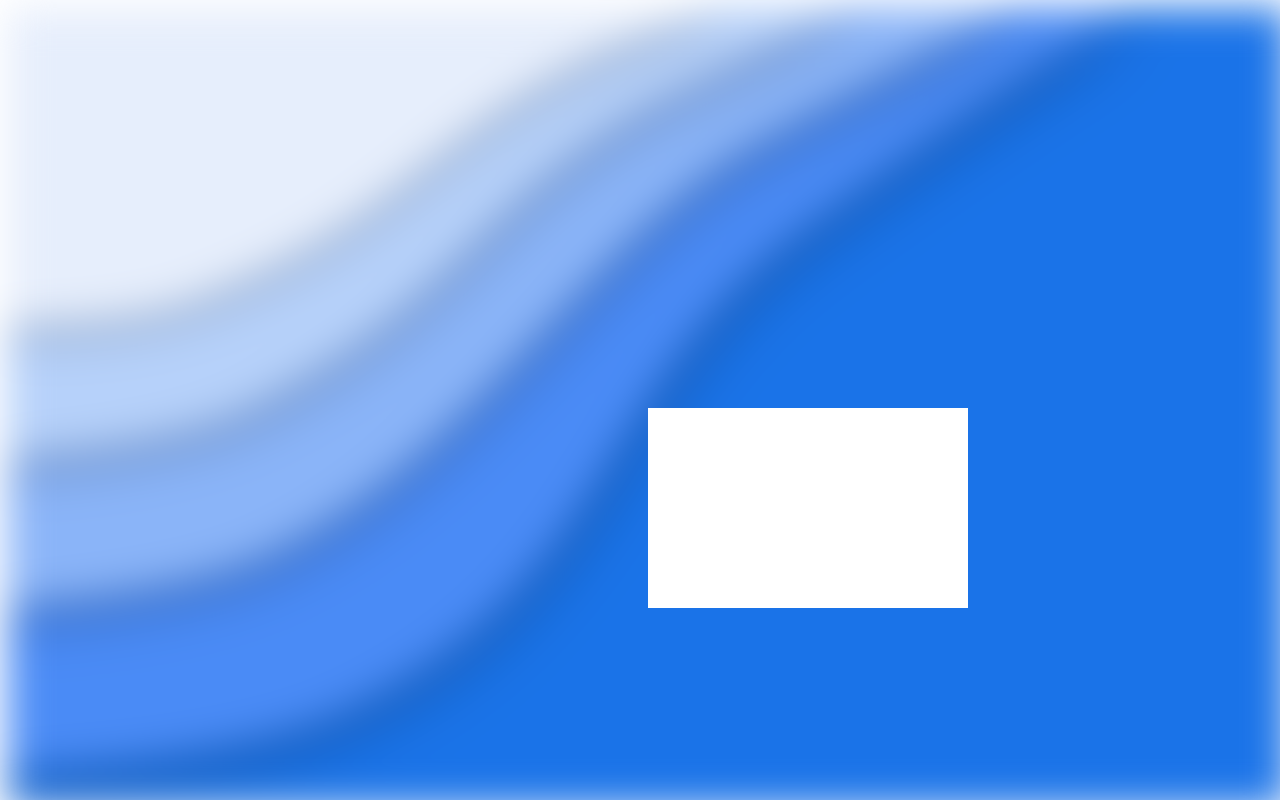
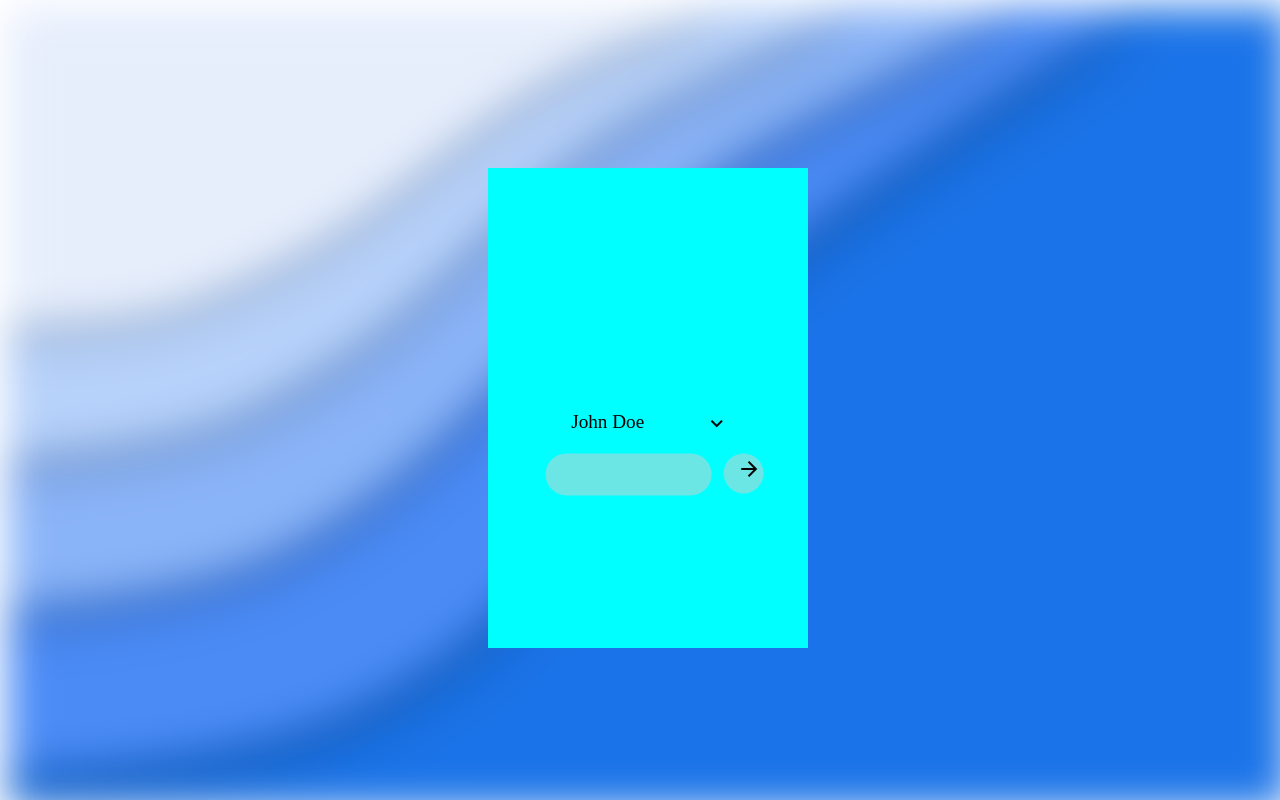
Before and after one commit to DarkSystemGit/eupneaLogin, a plain HTML site: page index.html in a window 1280 px wide. Drawn offline with nearby package versions, Linux system fonts and the light colour scheme.

Commit message:
main page login form items scetchup

```diff
--- a/index.html
+++ b/index.html
@@ -1,19 +1,37 @@
 <!DOCTYPE html>
 <html lang="en">
+
 <head>
     <meta charset="UTF-8">
     <meta name="viewport" content="width=device-width, initial-scale=1.0">
     <title>Login</title>
     <link rel="stylesheet" href="main.css">
+    <link rel="stylesheet"
+        href="https://fonts.googleapis.com/css2?family=Material+Symbols+Outlined:opsz,wght,FILL,GRAD@48,400,0,0" />
 </head>
+
 <body>
     <img src="background.png" class="background">
     <div class="main">
-        <div class="loginForm"></div>
+        <div class="loginForm">
+            <div class="usernamepos">
+                <p style="font-size:larger">John Doe</p>
+                <span class="material-symbols-outlined more">expand_more</span>
+            </div>
+            <div class="lfpos">
+                <form style="display: flex;position: absolute;">
+                    <input type="password" class="passwd" >
+
+                    <input type="button" class="passwdBtn"><span class="material-symbols-outlined passwdBtnIcon">arrow_forward</span>
+                </form>
+            </div>
+
+        </div>
         <div class="bottomItems">
             <div class="itemLeft"></div>
             <div class="itemRight"></div>
         </div>
     </div>
 </body>
+
 </html>
--- a/main.css
+++ b/main.css
@@ -1,23 +1,84 @@
-.background{
+.background {
     z-index: -1;
     height: 100%;
-    width:100%;
+    width: 100%;
     filter: blur(20px);
 }
-.main{
+
+.main {
     height: 100%;
-    width:100%;
+    width: 100%;
     z-index: 0;
 }
-.loginForm{
-    background-color: white;
+
+.lfpos {
+
+    top: 50%;
+    left: 50%;
+    transform: translate(-50%, -50%);
+    position: relative;
+    margin-top: 0%;
+    height:5.4vh;
+    width: 16vw;
+}
+
+.loginForm {
+    background-color: aqua;
     position: absolute;
     top: 50%;
     left: 50%;
     width: 25%;
-    height: 25%;
+    height: 60%;
+    transform: translate(-50%, -50%);
 }
-body, html{
+
+.passwd {
+    background-color: rgba(206, 205, 205, 0.527);
+    padding-left:10px ;
+    height: 5vh;
+    border: none;
+    width: 12vw;
+    border-radius: 25px;
+}
+.passwd:focus{
+    outline: none;
+}
+
+.passwdBtn {
+    background-color: rgba(206, 205, 205, 0.527);
+    height: 5vh;
+    border: none;
+    width: 5vh;
+    margin-left: 1vw;
+    border-radius: 25px;
+    display: flex;
+    justify-content: center;
+}
+
+.passwdBtnIcon {
+    margin-top: 1.72%;
+    z-index: 1;
+    position: absolute;
+    margin-left: 87.72%;
+    /*color: rgba(255, 255, 255, 0.692);*/
+}
+.usernamepos{
+    /*background-color: red;*/
+    top: 50%;
+    left: 50%;
+    transform: translate(-50%, -50%);
+    position: relative;
+    margin-bottom: 5%;
+    height:4vh;
+    width: 12vw;
+}
+.more{
+    margin-left: 87%;
+    position: relative;
+    bottom: 5vh;
+}
+body,
+html {
     position: fixed;
     height: 100%;
     width: 100%;
```
